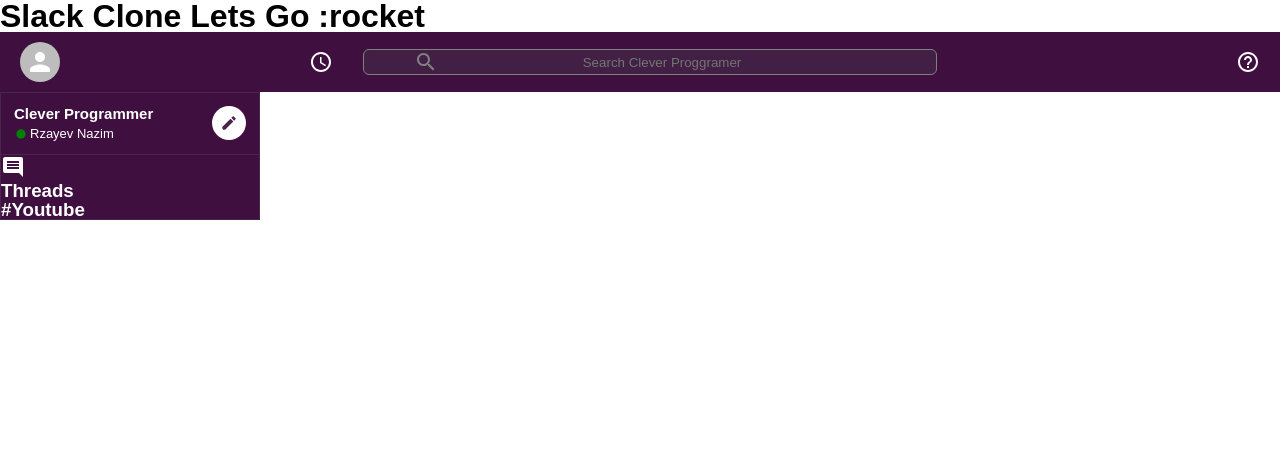
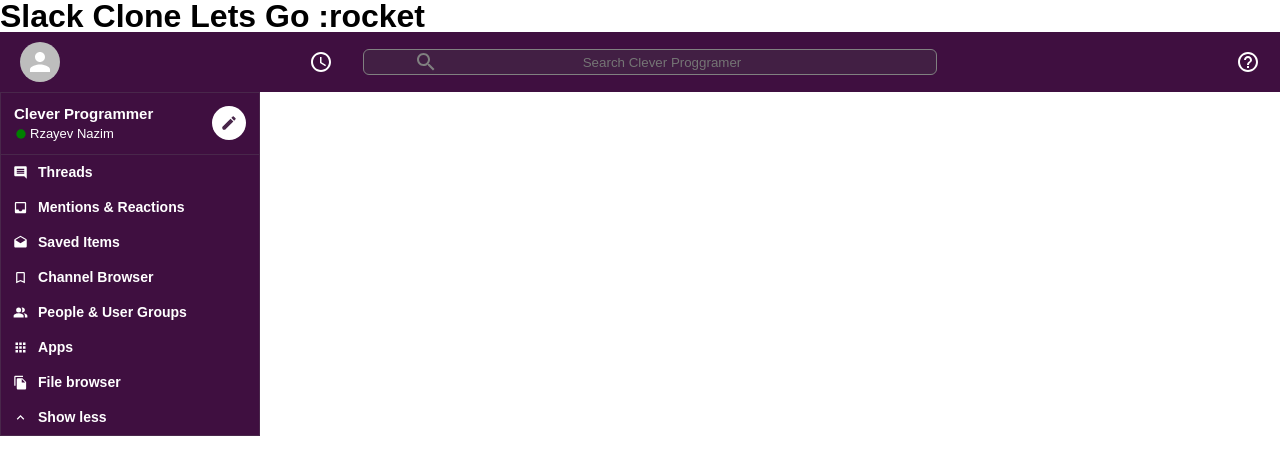
Before and after one commit to Nazim527/slack-clone, a React (Vite) app: page / in a window 1280 px wide. Shown: the top 474 px of the page. Built offline with nearby package versions, Linux system fonts and the light colour scheme.

Commit message:
SideBar Updates

```diff
--- a/src/components/sidebarOptions/index.jsx
+++ b/src/components/sidebarOptions/index.jsx
@@ -8,7 +8,7 @@
         {Icon ? (
             <h3>{title}</h3>
         ) : (
-            <h3>
+            <h3 className='sidebarOptions_channel'>
               <span className='sidebarOption_hash'>#</span>{title}
             </h3>
         )}
--- a/src/components/sidebarOptions/style.scss
+++ b/src/components/sidebarOptions/style.scss
@@ -0,0 +1,23 @@
+@import '../../helpers/mixin';
+
+.sidebarOptions {
+    @include flex($align: center);
+    font-size: 12px;
+    padding-left: 2px;
+    cursor: pointer;
+
+    &:hover {
+        opacity: 0.9;
+        background-color: #340e36;
+    }
+
+    .sidebarOptions_icon {
+        padding: 10px;
+        font-size: 15px !important;
+        box-sizing: content-box;
+    }
+
+    .sidebarOptions_channel {
+        padding: 10px 0;
+    }
+}
--- a/src/layouts/SideBar/index.jsx
+++ b/src/layouts/SideBar/index.jsx
@@ -4,6 +4,13 @@
 import CreateIcon from '@mui/icons-material/Create';
 import SideBarOptions from "../../components/sidebarOptions";
 import InsertCommentIcon from '@mui/icons-material/InsertComment';
+import InboxIcon from '@mui/icons-material/Inbox';
+import DraftsIcon from '@mui/icons-material/Drafts';
+import BookmarkBorderIcon from '@mui/icons-material/BookmarkBorder';
+import PeopleAltIcon from '@mui/icons-material/PeopleAlt';
+import AppsIcon from '@mui/icons-material/Apps';
+import FileCopyIcon from '@mui/icons-material/FileCopy';
+import ExpandLessIcon from '@mui/icons-material/ExpandLess';
 
 
 const SideBar = () => {
@@ -20,7 +27,13 @@
         <CreateIcon/>
       </div>
         <SideBarOptions Icon={InsertCommentIcon} title={"Threads"}/>
-        <SideBarOptions title={"Youtube"}/>
+        <SideBarOptions Icon={InboxIcon} title={"Mentions & Reactions"}/>
+        <SideBarOptions Icon={DraftsIcon} title={"Saved Items"}/>
+        <SideBarOptions Icon={BookmarkBorderIcon} title={"Channel Browser"}/>
+        <SideBarOptions Icon={PeopleAltIcon} title={"People & User Groups"}/>
+        <SideBarOptions Icon={AppsIcon} title={"Apps"}/>
+        <SideBarOptions Icon={FileCopyIcon} title={"File browser"}/>
+        <SideBarOptions Icon={ExpandLessIcon} title={"Show less"}/>
     </div>
   );
 };
```
